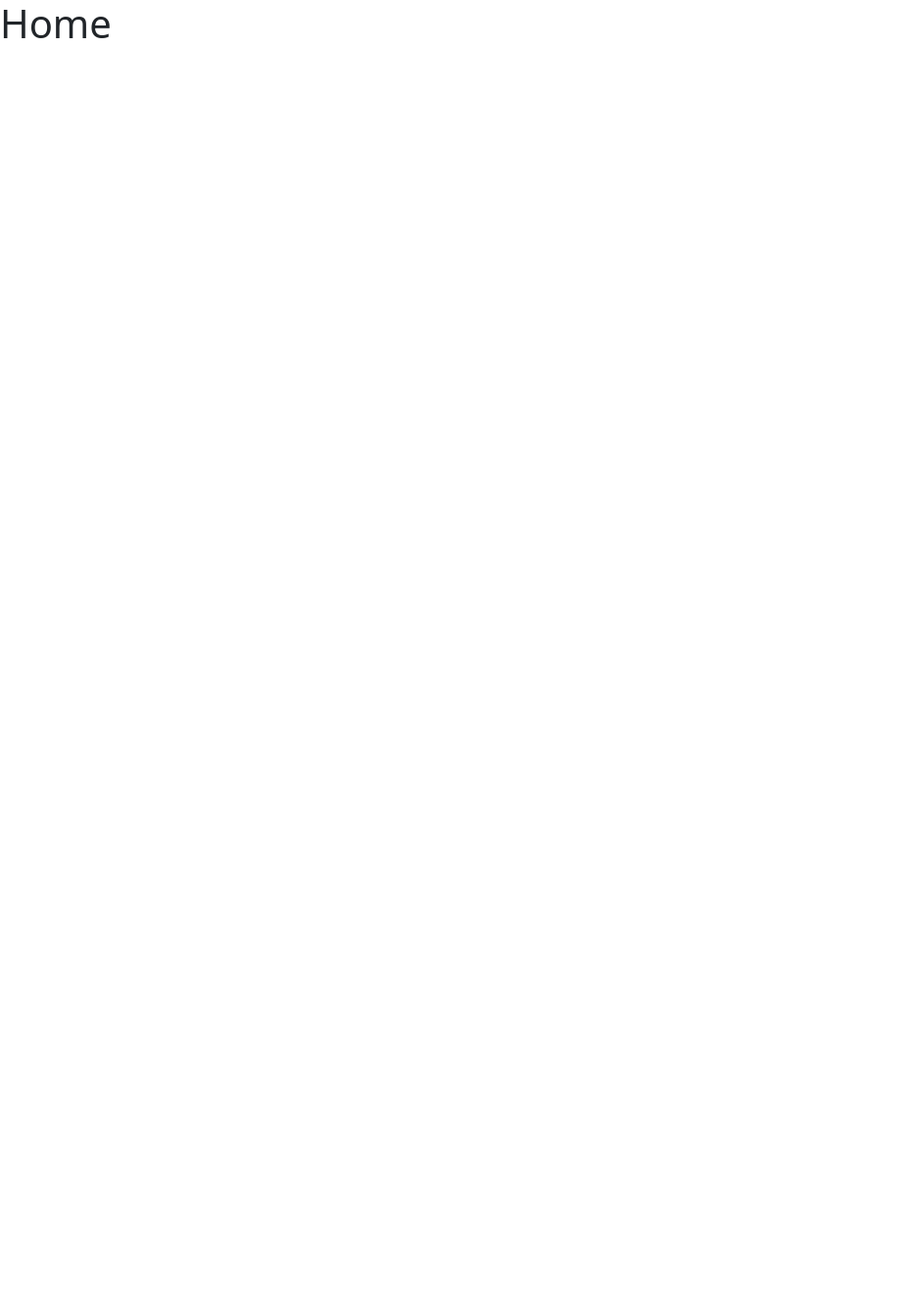
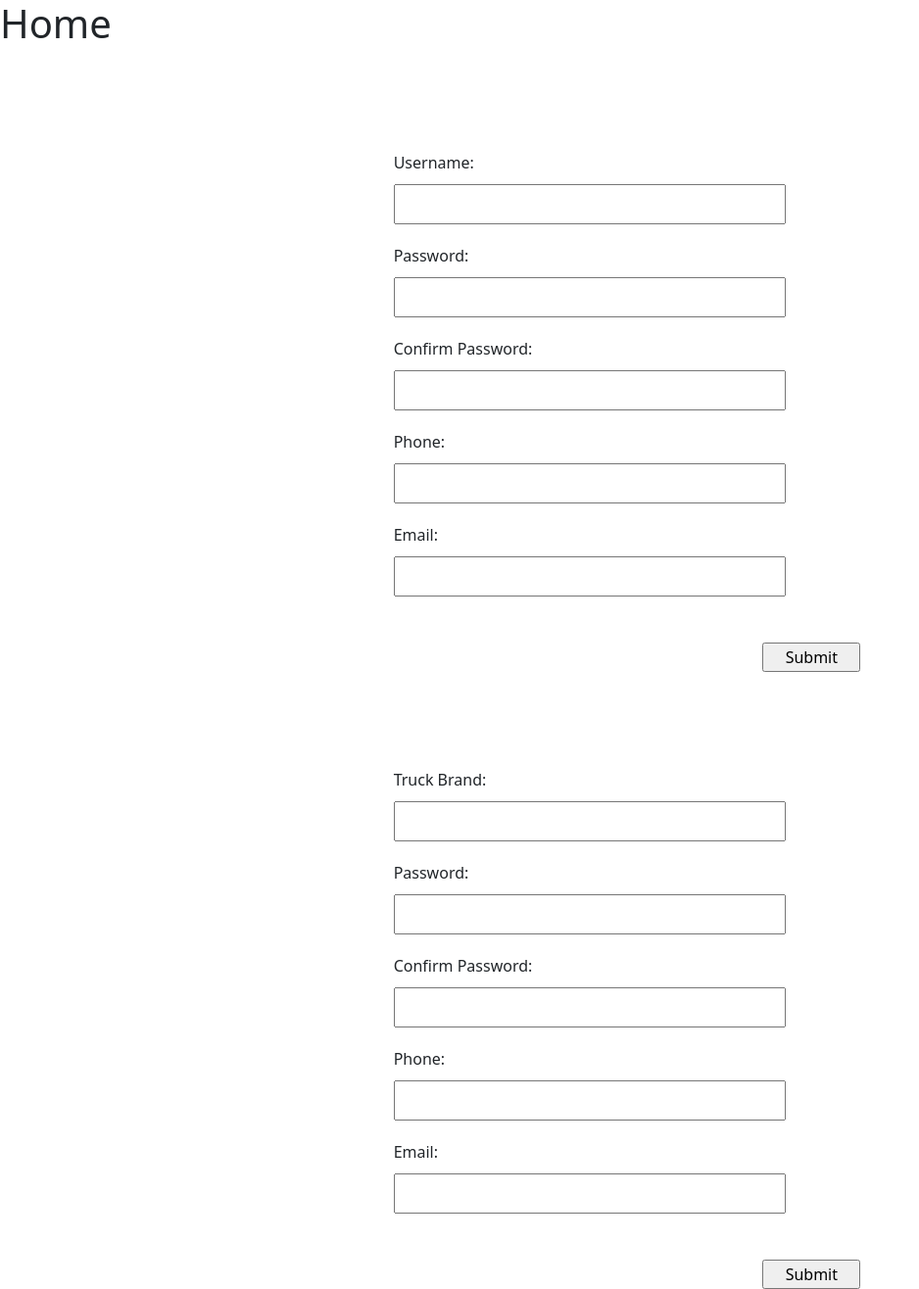
Before and after one commit to Food-Truck-Capstone/food-truck-project, a React (Vite) app in the folder frontend/: page / in a window 1280 px wide. Shown: the whole page at 98% size, without its empty margins (0-938 px from the left). Before the commit the page ends 800 px from the top, so only its background shows below. Built offline with nearby package versions, Linux system fonts and the light colour scheme.

Commit message:
working on sign up

```diff
--- a/frontend/src/ui/App.Jsx
+++ b/frontend/src/ui/App.Jsx
@@ -3,6 +3,7 @@ import 'bootstrap/dist/css/bootstrap.css'
 import './App.css'
 import { Home } from './Home.jsx'
 import { FourOhFour } from './FourOhFour.jsx'
+import {CustomerSignUp} from "./CustomerSignUp";
 
 
 export function App() {
@@ -12,6 +13,7 @@ export function App() {
                 <Routes>
                     <Route  path='/' element={<Home />} />
                     <Route path={"*"} element={<FourOhFour />} />
+                    <Route path={"/customer-signup"} element={<CustomerSignUp />} />
                 </Routes>
             </BrowserRouter>
         </>
--- a/frontend/src/ui/App.css
+++ b/frontend/src/ui/App.css
@@ -0,0 +1,16 @@
+#SignUpText {
+    height: 75px;
+    margin-top: 20px;
+}
+
+
+#signUpForm {
+    justify-content: center;
+    display: flex;
+    align-items: center;
+}
+
+#submitButton {
+    width: 100px;
+    margin-top: 600px;
+}
--- /dev/null
+++ b/frontend/src/ui/CustomerSignUp.jsx
@@ -0,0 +1,38 @@
+import React from "react";
+import {Container, Row} from "react-bootstrap";
+
+export function CustomerSignUp() {
+    return (
+        <>
+            <Container>
+                <form id="signUpForm">
+                    <label>
+                        <Row id="SignUpText">
+                            Username:
+                            <input type="text" name="name"/>
+                        </Row>
+                        <Row id="SignUpText">
+                            Password:
+                            <input type="password" name="password"/>
+                        </Row>
+                        <Row id="SignUpText">
+                            Confirm Password:
+                            <input type="password" name="password"/>
+                        </Row>
+                        <Row id="SignUpText">
+                            Phone:
+                            <input type="text" name="phone"/>
+                        </Row>
+                        <Row id="SignUpText">
+                            Email:
+                            <input type="text" name="email"/>
+                        </Row>
+                    </label>
+                    <Row>
+                        <input id="submitButton" type="submit" value="Submit"/>
+                    </Row>
+                </form>
+            </Container>
+        </>
+    )
+}
--- a/frontend/src/ui/Home.jsx
+++ b/frontend/src/ui/Home.jsx
@@ -1,9 +1,13 @@
 import React from "react"
+import {CustomerSignUp} from "./CustomerSignUp";
+import {OwnerSignUp} from "./OwnerSignUp";
 
 export function Home() {
     return (
         <>
             <h1>Home</h1>
+            <CustomerSignUp/>
+            <OwnerSignUp/>
         </>
     )
 }
--- /dev/null
+++ b/frontend/src/ui/OwnerSignUp.jsx
@@ -0,0 +1,38 @@
+import React from "react";
+import {Container, Row} from "react-bootstrap";
+
+export function OwnerSignUp(){
+    return(
+        <>
+            <Container>
+                <form id="signUpForm">
+                    <label>
+                        <Row id="SignUpText">
+                            Truck Brand:
+                            <input type="text" name="name"/>
+                        </Row>
+                        <Row id="SignUpText">
+                            Password:
+                            <input type="password" name="password"/>
+                        </Row>
+                        <Row id="SignUpText">
+                            Confirm Password:
+                            <input type="password" name="password"/>
+                        </Row>
+                        <Row id="SignUpText">
+                            Phone:
+                            <input type="text" name="phone"/>
+                        </Row>
+                        <Row id="SignUpText">
+                            Email:
+                            <input type="text" name="email"/>
+                        </Row>
+                    </label>
+                    <Row>
+                        <input id="submitButton" type="submit" value="Submit"/>
+                    </Row>
+                </form>
+            </Container>
+        </>
+    )
+}
```
